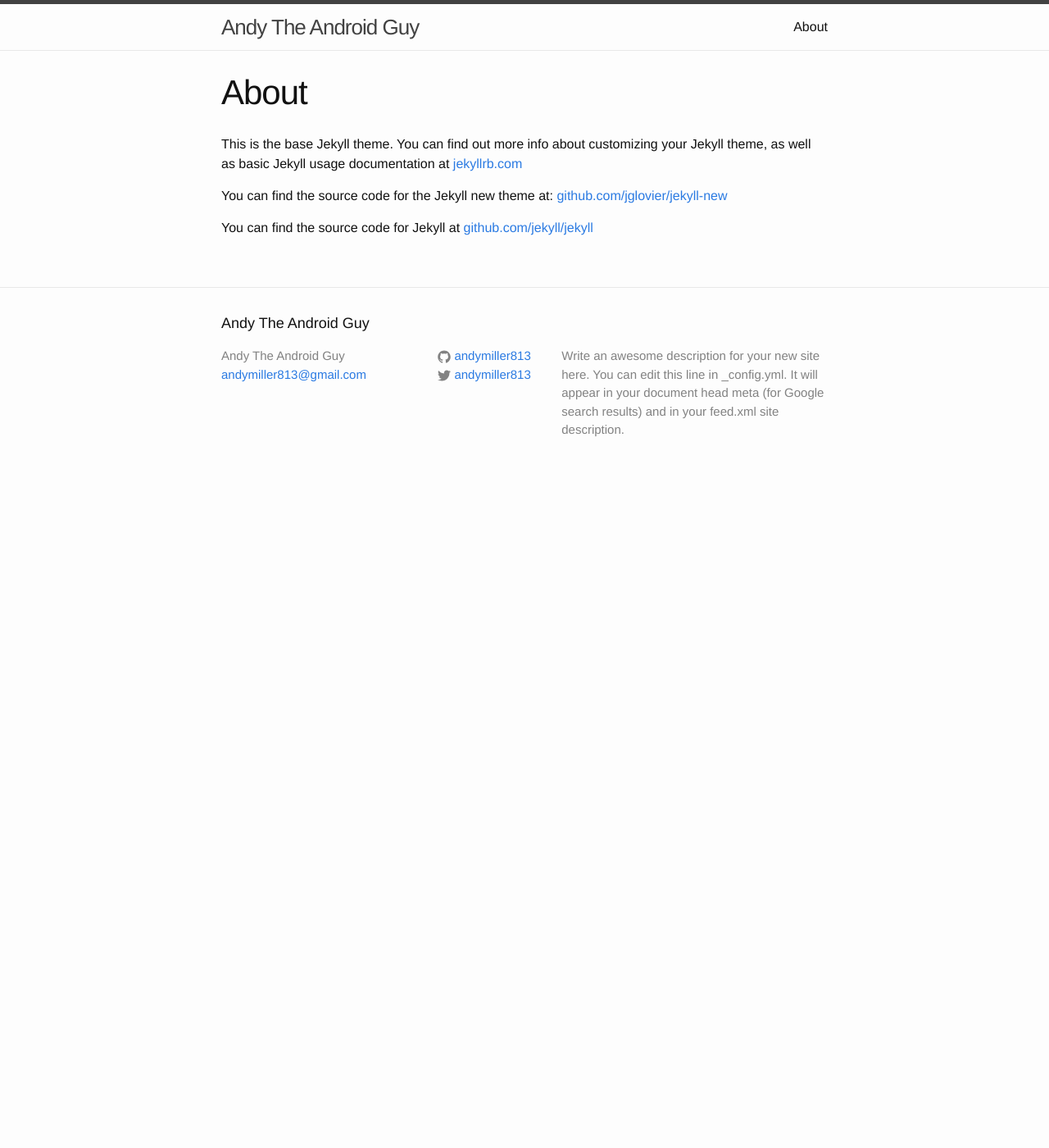
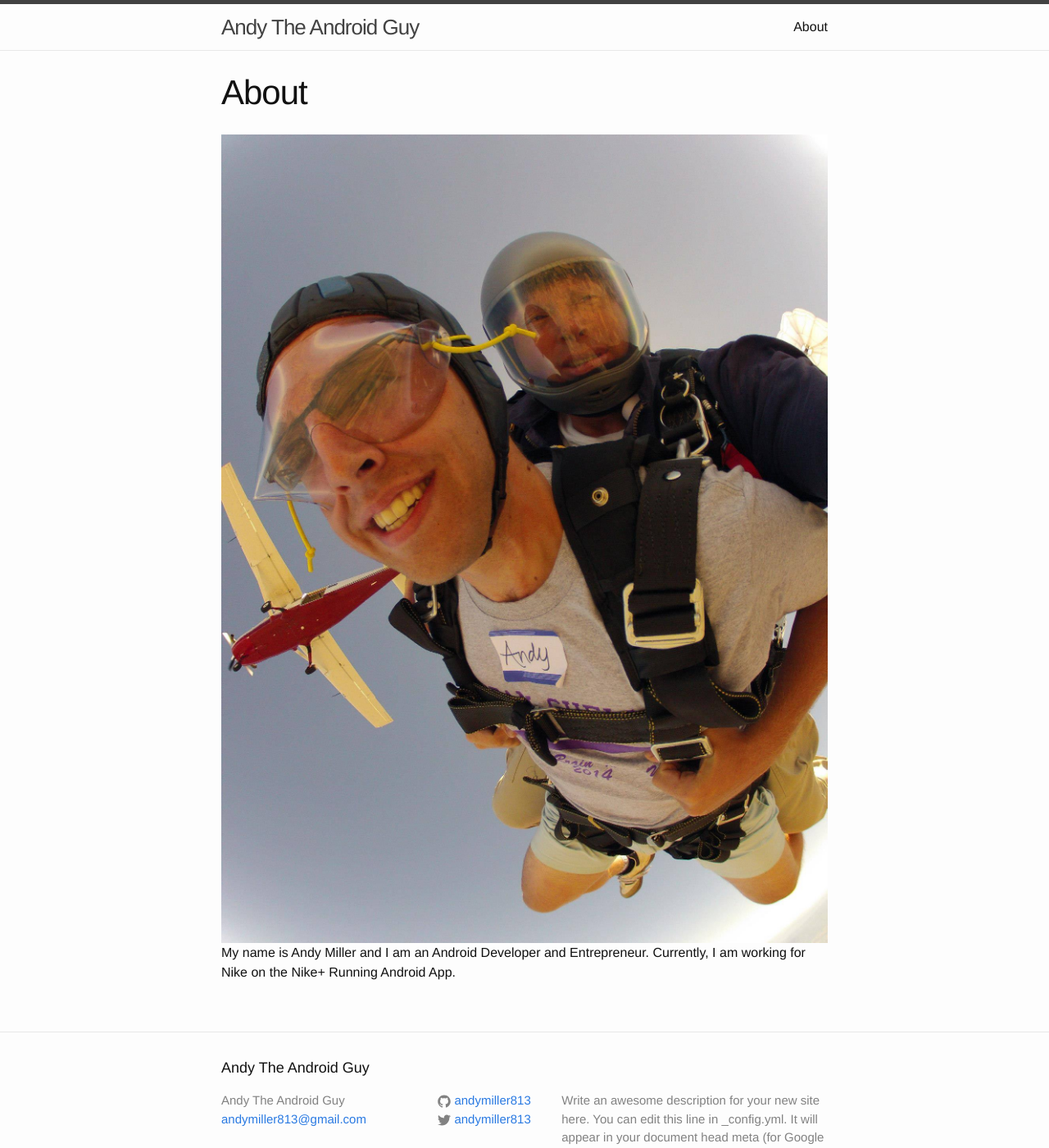
Before and after one commit to andymiller813/andymiller813.github.io, a Jekyll site: the page built from about.md, in a window 1280 px wide and 1400 px high. Shown: the whole window at 82% size. Built offline with Jekyll 4.4.1, drawn with Linux system fonts in a browser that asks for light colours.

Commit message:
about page init

```diff
--- a/about.md
+++ b/about.md
@@ -4,8 +4,5 @@ title: About
 permalink: /about/
 ---
 
-This is the base Jekyll theme. You can find out more info about customizing your Jekyll theme, as well as basic Jekyll usage documentation at [jekyllrb.com](http://jekyllrb.com/)
-
-You can find the source code for the Jekyll new theme at: [github.com/jglovier/jekyll-new](https://github.com/jglovier/jekyll-new)
-
-You can find the source code for Jekyll at [github.com/jekyll/jekyll](https://github.com/jekyll/jekyll)
+![Me](/assets/andy_skydiving.jpg)
+My name is Andy Miller and I am an Android Developer and Entrepreneur.  Currently, I am working for Nike on the Nike+ Running Android App.
```
Also changed, not shown: assets/andy_skydiving.jpg (added).
